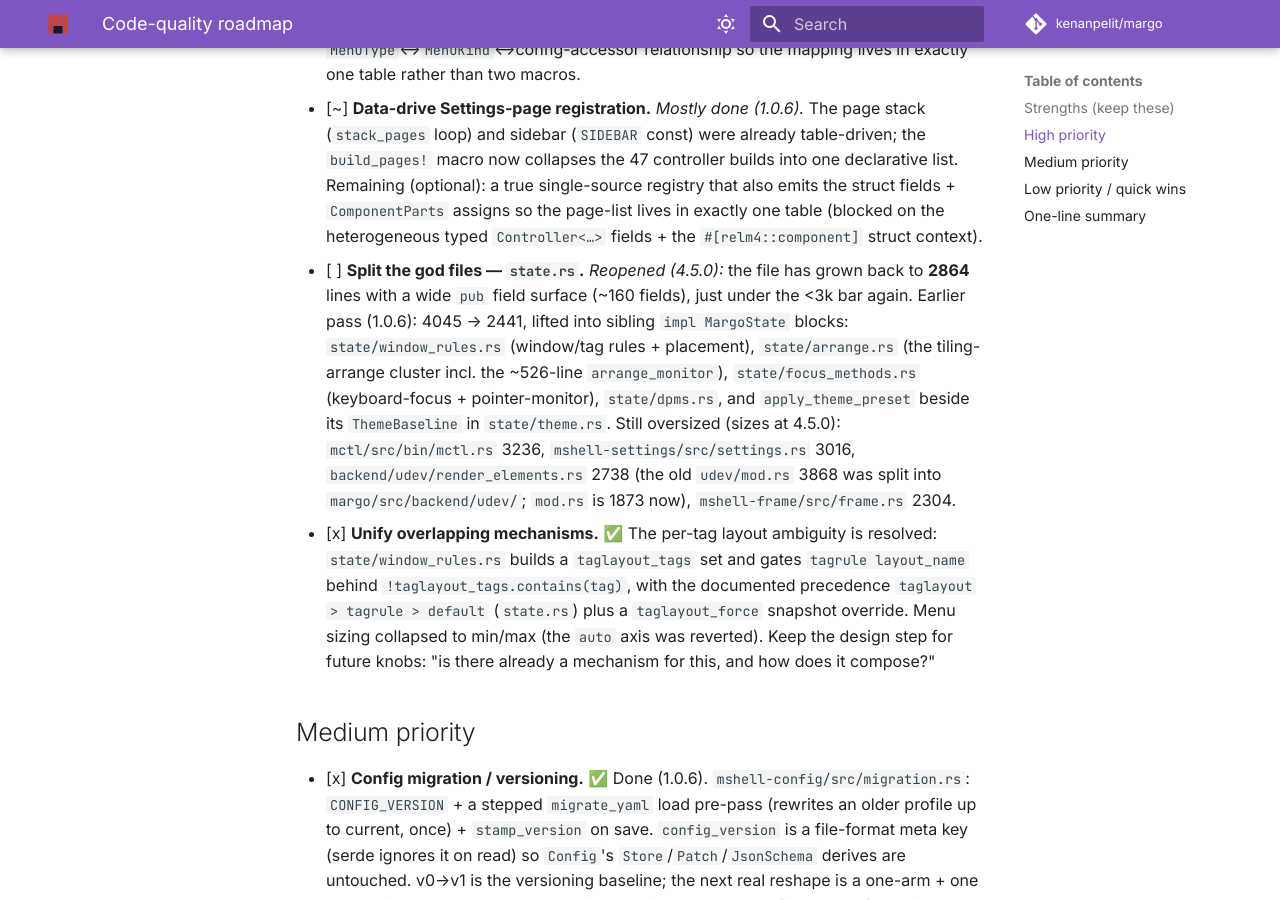
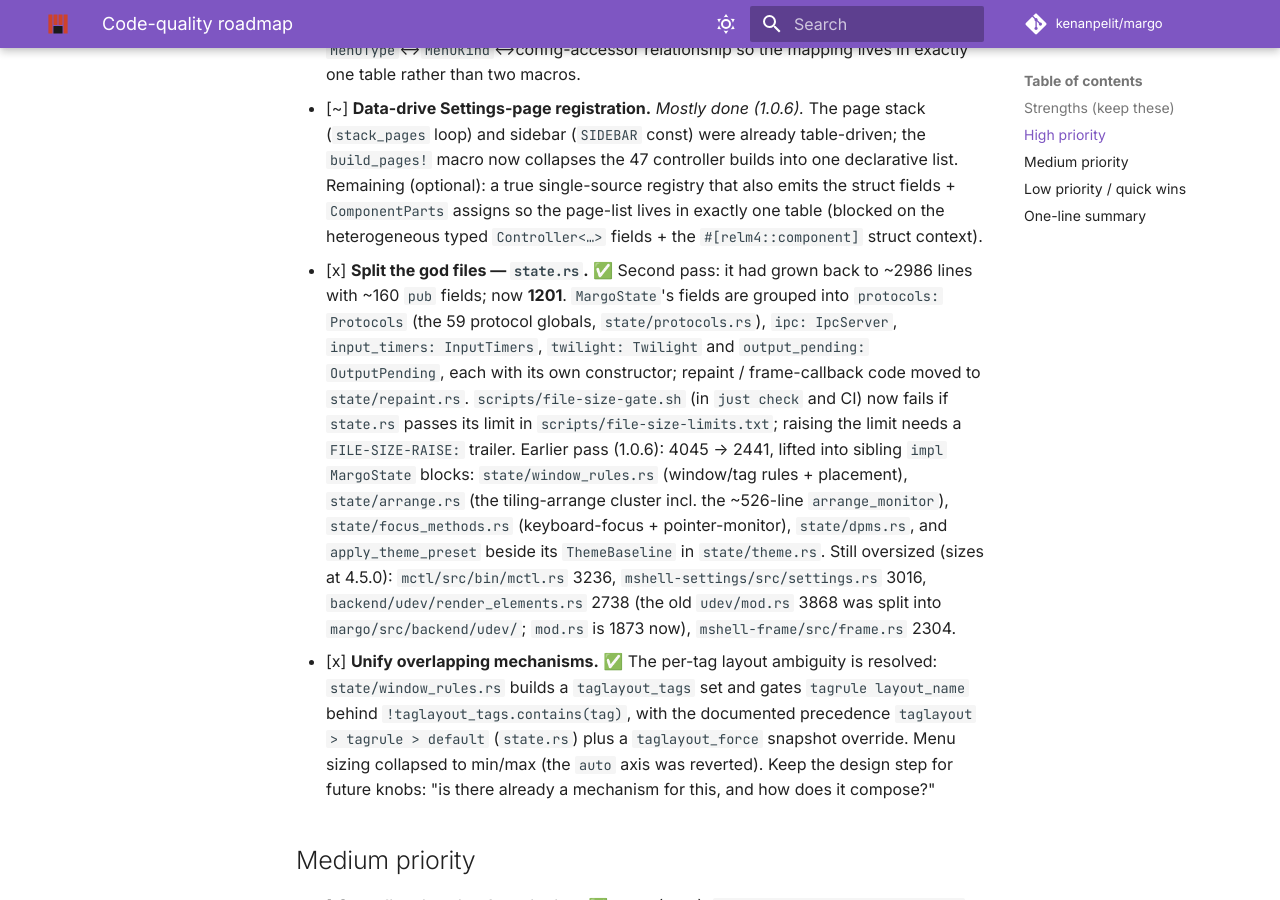
Before and after one commit to kenanpelit/margo, an MkDocs documentation site: the page built from docs/code-quality-roadmap.md, in a window 1280 px wide and 900 px high, scrolled down 1331 px. Built offline with MkDocs 1.6.1 and Material for MkDocs 9.7.7, drawn with Linux system fonts in a browser that asks for light colours; comment, search, counter and statistics services are not loaded.

Commit message:
chore: gate state.rs size so it can't silently regrow
margo/src/state.rs was split once (6800 -> 2441), crept back to ~3000
lines, and has now been split again. Add scripts/file-size-gate.sh: it
fails when a file listed in scripts/file-size-limits.txt has more lines
than its limit (state.rs: 1300, currently 1201). A limit may be raised,
but the raising commit must carry a `FILE-SIZE-RAISE: <reason>` trailer,
checked over BASE..HEAD exactly like the panic-baseline guard.

Runs in `just check` and in CI next to the panic ratchet, with its own
tests in scripts/test-file-size-gate.sh. The roadmap entry for the
state.rs split is marked done again with the new layout.

Co-Authored-By: Claude Opus 5.5 <noreply@anthropic.com>

```diff
--- a/docs/code-quality-roadmap.md
+++ b/docs/code-quality-roadmap.md
@@ -53,9 +53,15 @@ files, and overlapping feature mechanisms.**
   registry that also emits the struct fields + `ComponentParts` assigns so the
   page-list lives in exactly one table (blocked on the heterogeneous typed
   `Controller<…>` fields + the `#[relm4::component]` struct context).
-- [ ] **Split the god files — `state.rs`.** *Reopened (4.5.0):* the file has
-  grown back to **2864** lines with a wide `pub` field surface (~160 fields),
-  just under the <3k bar again. Earlier pass (1.0.6): 4045 → 2441, lifted into
+- [x] **Split the god files — `state.rs`.** ✅ Second pass: it had grown back
+  to ~2986 lines with ~160 `pub` fields; now **1201**. `MargoState`'s fields are
+  grouped into `protocols: Protocols` (the 59 protocol globals,
+  `state/protocols.rs`), `ipc: IpcServer`, `input_timers: InputTimers`,
+  `twilight: Twilight` and `output_pending: OutputPending`, each with its own
+  constructor; repaint / frame-callback code moved to `state/repaint.rs`.
+  `scripts/file-size-gate.sh` (in `just check` and CI) now fails if `state.rs`
+  passes its limit in `scripts/file-size-limits.txt`; raising the limit needs a
+  `FILE-SIZE-RAISE:` trailer. Earlier pass (1.0.6): 4045 → 2441, lifted into
   sibling `impl MargoState` blocks:
   `state/window_rules.rs` (window/tag rules + placement), `state/arrange.rs`
   (the tiling-arrange cluster incl. the ~526-line `arrange_monitor`),
```
Also changed, not shown: 5 other files.
